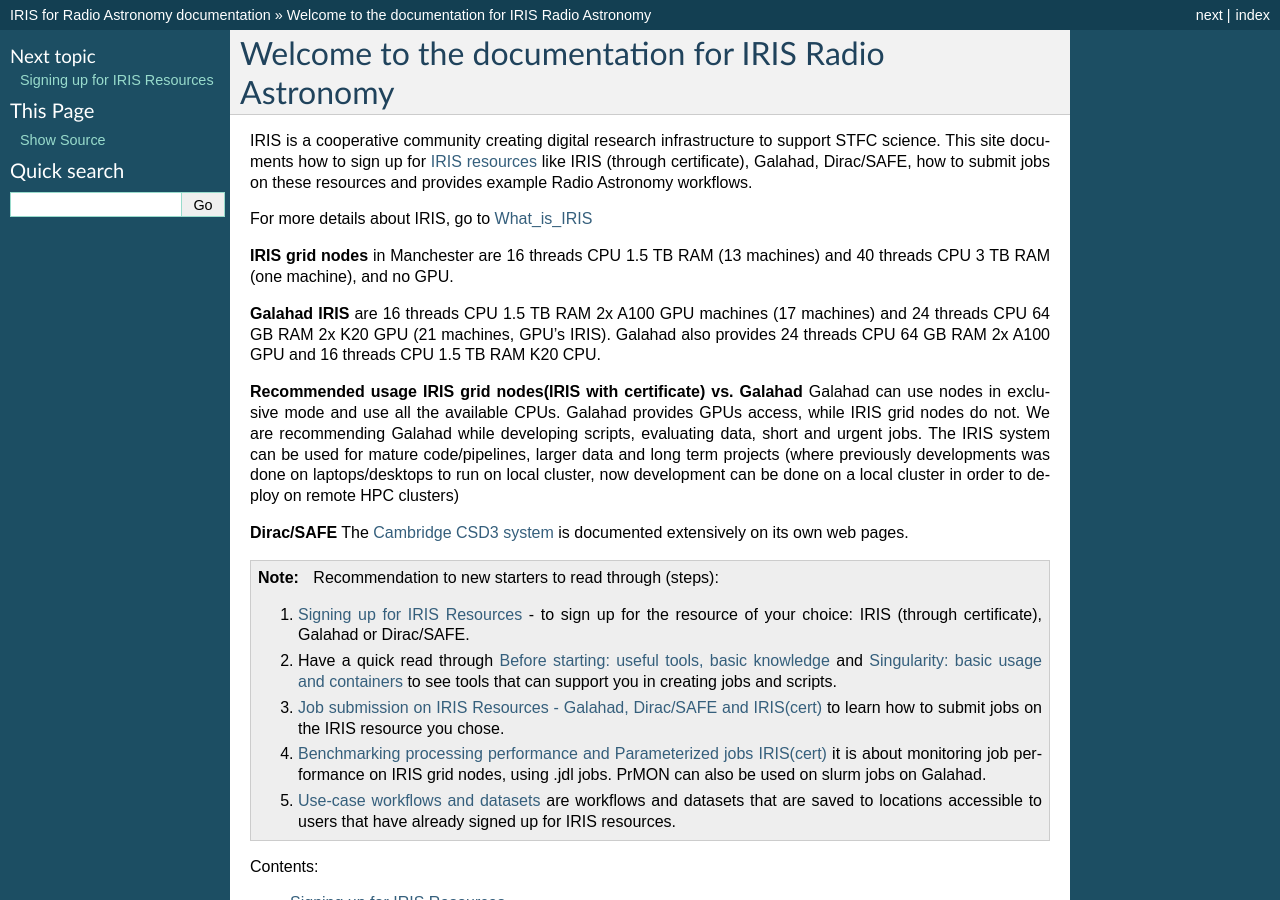
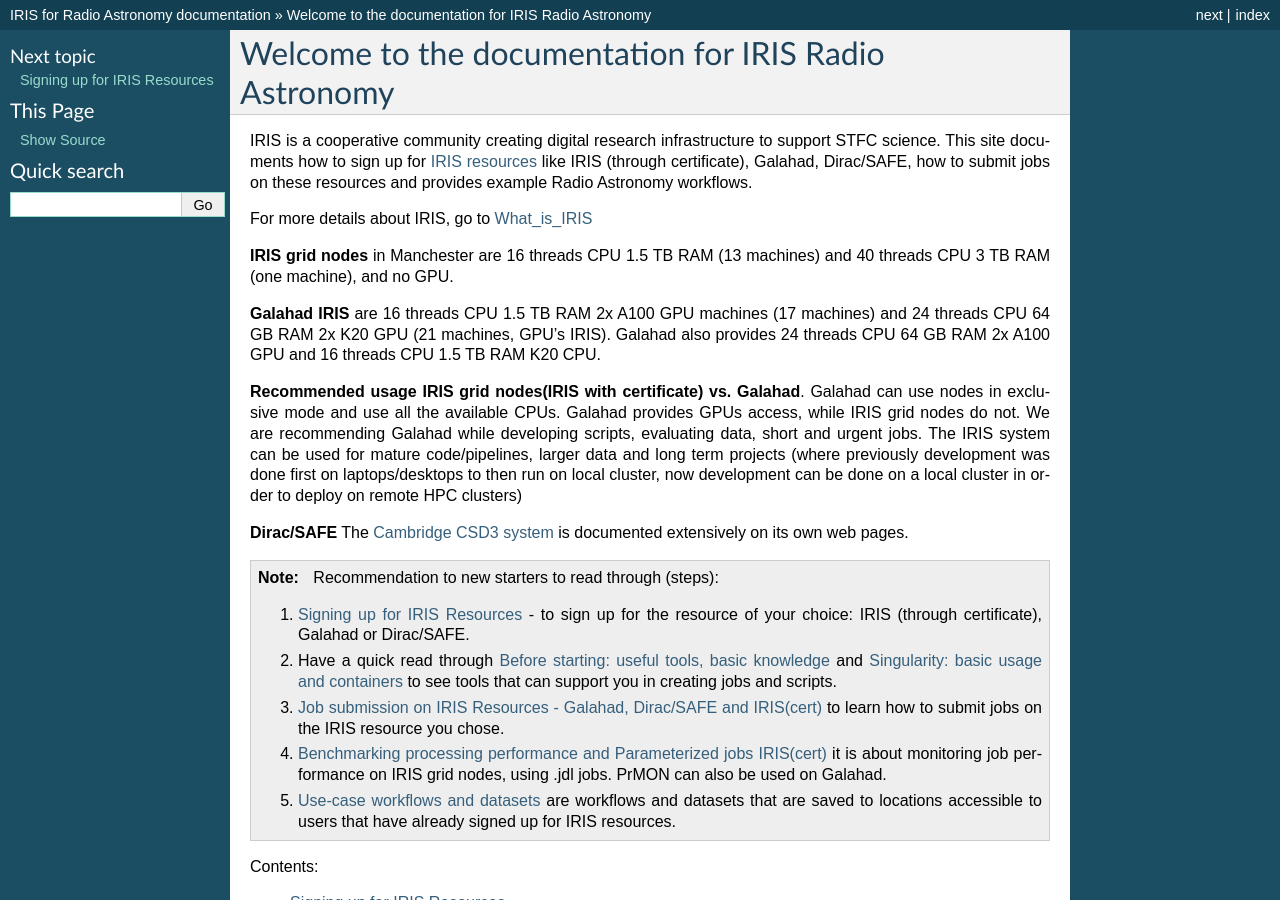
Before and after one commit to cimpani/IRISDocumentation, a Sphinx documentation site: the page built from source/index.rst, in a window 1280 px wide and 900 px high. Built offline with Sphinx 7.4.7, drawn with Linux system fonts in a browser that asks for light colours.

Commit message:
Update index.rst

```diff
--- a/source/index.rst
+++ b/source/index.rst
@@ -7,8 +7,7 @@
 Welcome to the documentation for IRIS Radio Astronomy
 =====================================================
 
-IRIS is a cooperative community creating digital research infrastructure to support STFC science. This
-site documents how to sign up for `IRIS resources <https://irisdocumentation.readthedocs.io/en/latest/signupIR.html>`__  like IRIS (through certificate), Galahad, Dirac/SAFE, how to submit jobs on these resources and provides example Radio Astronomy workflows.
+IRIS is a cooperative community creating digital research infrastructure to support STFC science. This site documents how to sign up for `IRIS resources <https://irisdocumentation.readthedocs.io/en/latest/signupIR.html>`__  like IRIS (through certificate), Galahad, Dirac/SAFE, how to submit jobs on these resources and provides example Radio Astronomy workflows.
 
 For more details about IRIS, go to `What_is_IRIS <https://www.iris.ac.uk/>`__
 
@@ -17,7 +16,7 @@
 
 **Galahad IRIS** are 16 threads CPU 1.5 TB RAM 2x A100 GPU machines (17 machines) and 24 threads CPU 64 GB RAM 2x K20 GPU (21 machines, GPU's IRIS). Galahad also provides 24 threads CPU 64 GB RAM  2x A100 GPU and 16 threads CPU 1.5 TB RAM K20 CPU.
 
-**Recommended usage IRIS grid nodes(IRIS with certificate) vs. Galahad** Galahad can use nodes in exclusive mode and use all the available CPUs. Galahad provides GPUs access, while IRIS grid nodes do not. We are recommending Galahad while developing scripts, evaluating data, short and urgent jobs. The IRIS system can be used for mature code/pipelines, larger data and long term projects (where previously developments was done on laptops/desktops to run on local cluster, now development can be done on a local cluster in order to deploy on remote HPC clusters)
+**Recommended usage IRIS grid nodes(IRIS with certificate) vs. Galahad**. Galahad can use nodes in exclusive mode and use all the available CPUs. Galahad provides GPUs access, while IRIS grid nodes do not. We are recommending Galahad while developing scripts, evaluating data, short and urgent jobs. The IRIS system can be used for mature code/pipelines, larger data and long term projects (where previously development was done first on laptops/desktops to then run on local cluster, now development can be done on a local cluster in order to deploy on remote HPC clusters)
 
 **Dirac/SAFE** The `Cambridge CSD3 system <https://docs.hpc.cam.ac.uk/hpc/index.html>`_ is documented extensively on its own web pages.
 
@@ -31,7 +30,7 @@
 
   #. `Job submission on IRIS Resources - Galahad, Dirac/SAFE and IRIS(cert) <https://irisdocumentation.readthedocs.io/en/latest/JobSub.html>`_ to learn how to submit jobs on the IRIS resource you chose.
 
-  #. `Benchmarking processing performance and Parameterized jobs IRIS(cert) <https://irisdocumentation.readthedocs.io/en/latest/BENCHM.html>`_ it is about monitoring job performance on IRIS  grid nodes, using .jdl jobs. PrMON can also be used on slurm jobs on Galahad.
+  #. `Benchmarking processing performance and Parameterized jobs IRIS(cert) <https://irisdocumentation.readthedocs.io/en/latest/BENCHM.html>`_ it is about monitoring job performance on IRIS  grid nodes, using .jdl jobs. PrMON can also be used on Galahad.
 
   #. `Use-case workflows and datasets <https://irisdocumentation.readthedocs.io/en/latest/rascilUC.html>`_ are workflows and datasets that are saved to locations accessible to users that have already signed up for IRIS resources.
 
```
